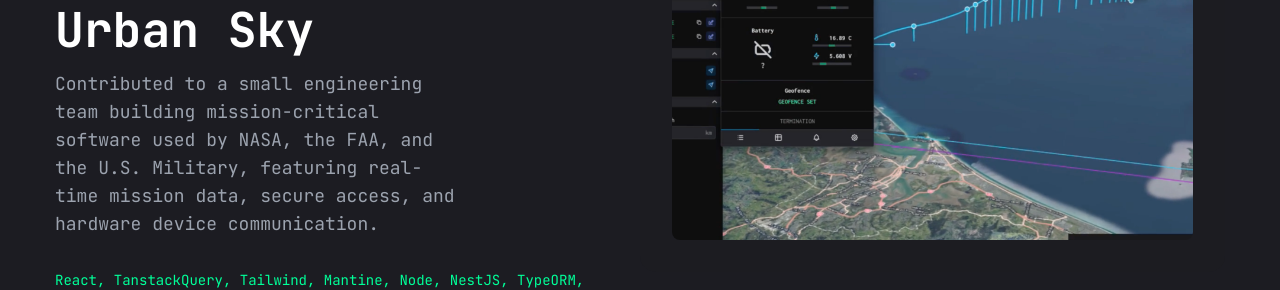
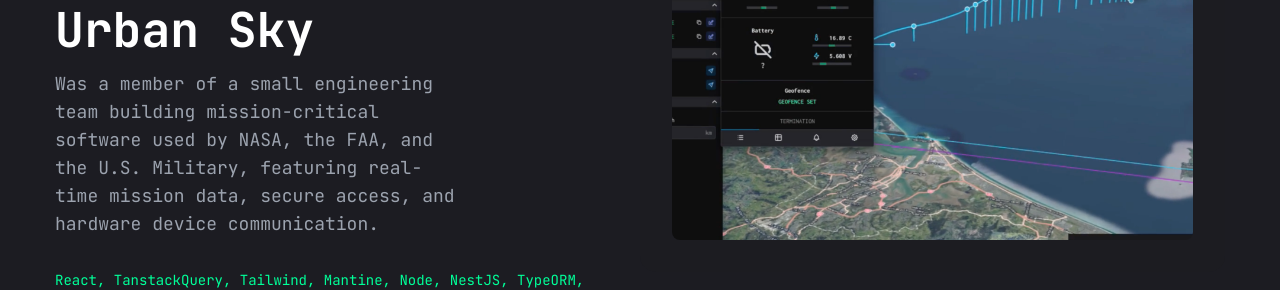
Before and after one commit to lcorbitt/my-portfolio, a Next.js app: page /work in a window 1280 px wide. Shown: the part 380-670 px from the top of the page. Built offline with nearby package versions, Linux system fonts and the light colour scheme.

Commit message:
Updated Projects page

```diff
--- a/app/work/page.tsx
+++ b/app/work/page.tsx
@@ -10,7 +10,7 @@
   {
     id: '01',
     title: 'Urban Sky',
-    description: 'Contributed to a small engineering team building mission-critical software used by NASA, the FAA, and the U.S. Military, featuring real-time mission data, secure access, and hardware device communication.',
+    description: 'Was a member of a small engineering team building mission-critical software used by NASA, the FAA, and the U.S. Military, featuring real-time mission data, secure access, and hardware device communication.',
     tech: ['React', 'TanstackQuery', 'Tailwind', 'Mantine', 'Node','NestJS', 'TypeORM', 'PostgreSQL', 'Docker', 'AWS', 'DataDog', 'Playwright'],
     image: '/work/urban_sky.png',
     githubUrl: 'https://github.com/lukascorr/portfolio',
```
